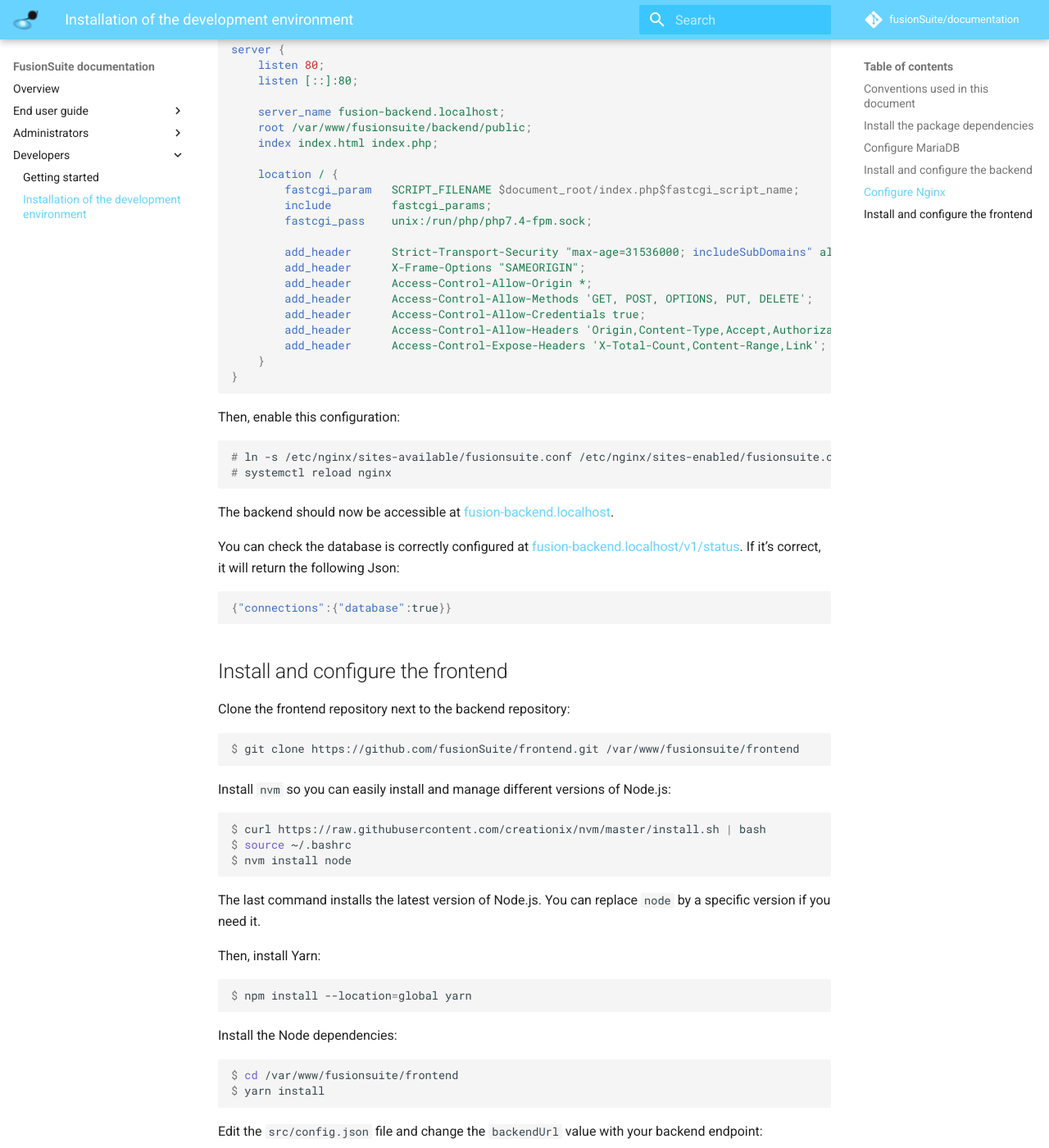
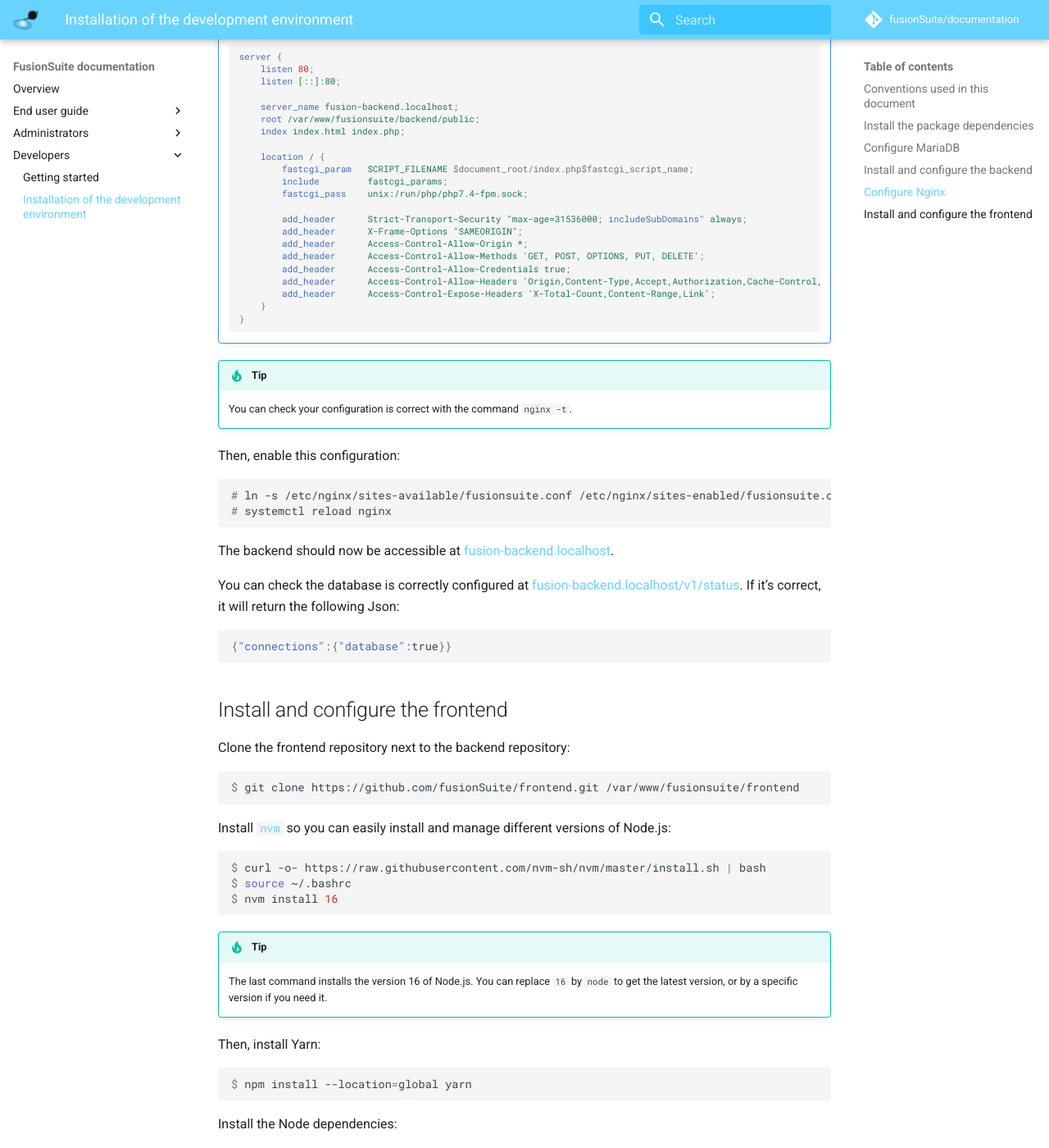
Before and after one commit to fusionSuite/documentation, an MkDocs documentation site: the page built from docs/developers/installation.md, in a window 1280 px wide and 1400 px high, scrolled down 2318 px. Shown: the whole window at 82% size. Built offline with MkDocs 1.6.1 and Material for MkDocs 9.7.7, drawn with Linux system fonts in a browser that asks for light colours; comment, search, counter and statistics services are not loaded; some of the changed text lies outside the part shown.

Commit message:
Homogenize developers doc with admins docs
I improved some parts of the admin documentation compared to the
developers documentation, and so I bring these improvements back to the
developers documentation.

````diff
--- a/docs/developers/installation.md
+++ b/docs/developers/installation.md
@@ -24,8 +24,7 @@ FusionSuite also works and is tested with MySQL and PostgreSQL databases.
 
 ## Install the package dependencies
 
-Install dependencies with the following command (it should require `root`
-privileges):
+Install the dependencies with the following command:
 
 ```console
 # apt install git curl composer php7.4-fpm php7.4-mysql php7.4-xml nginx mariadb-server
@@ -101,30 +100,34 @@ $ ./bin/cli install
 You now have to configure Nginx to serve the backend. Create a new file named
 `/etc/nginx/sites-available/fusionsuite.conf`:
 
-```nginx title="/etc/nginx/sites-available/fusionsuite.conf"
-server {
-    listen 80;
-    listen [::]:80;
+???+ note "/etc/nginx/sites-available/fusionsuite.conf"
+    ```nginx
+    server {
+        listen 80;
+        listen [::]:80;
 
-    server_name fusion-backend.localhost;
-    root /var/www/fusionsuite/backend/public;
-    index index.html index.php;
+        server_name fusion-backend.localhost;
+        root /var/www/fusionsuite/backend/public;
+        index index.html index.php;
 
-    location / {
-        fastcgi_param   SCRIPT_FILENAME $document_root/index.php$fastcgi_script_name;
-        include         fastcgi_params;
-        fastcgi_pass    unix:/run/php/php7.4-fpm.sock;
+        location / {
+            fastcgi_param   SCRIPT_FILENAME $document_root/index.php$fastcgi_script_name;
+            include         fastcgi_params;
+            fastcgi_pass    unix:/run/php/php7.4-fpm.sock;
 
-        add_header      Strict-Transport-Security "max-age=31536000; includeSubDomains" always;
-        add_header      X-Frame-Options "SAMEORIGIN";
-        add_header      Access-Control-Allow-Origin *;
-        add_header      Access-Control-Allow-Methods 'GET, POST, OPTIONS, PUT, DELETE';
-        add_header      Access-Control-Allow-Credentials true;
-        add_header      Access-Control-Allow-Headers 'Origin,Content-Type,Accept,Authorization,Cache-Control,Pragma,Expires';
-        add_header      Access-Control-Expose-Headers 'X-Total-Count,Content-Range,Link';
+            add_header      Strict-Transport-Security "max-age=31536000; includeSubDomains" always;
+            add_header      X-Frame-Options "SAMEORIGIN";
+            add_header      Access-Control-Allow-Origin *;
+            add_header      Access-Control-Allow-Methods 'GET, POST, OPTIONS, PUT, DELETE';
+            add_header      Access-Control-Allow-Credentials true;
+            add_header      Access-Control-Allow-Headers 'Origin,Content-Type,Accept,Authorization,Cache-Control,Pragma,Expires';
+            add_header      Access-Control-Expose-Headers 'X-Total-Count,Content-Range,Link';
+        }
     }
-}
-```
+    ```
+
+!!! tip
+    You can check your configuration is correct with the command `nginx -t`.
 
 Then, enable this configuration:
 
@@ -150,17 +153,19 @@ Clone the frontend repository next to the backend repository:
 $ git clone https://github.com/fusionSuite/frontend.git /var/www/fusionsuite/frontend
 ```
 
-Install `nvm` so you can easily install and manage different versions of
-Node.js:
+Install [`nvm`](https://github.com/nvm-sh/nvm) so you can easily install and
+manage different versions of Node.js:
 
 ```console
-$ curl https://raw.githubusercontent.com/creationix/nvm/master/install.sh | bash
+$ curl -o- https://raw.githubusercontent.com/nvm-sh/nvm/master/install.sh | bash
 $ source ~/.bashrc
-$ nvm install node
+$ nvm install 16
 ```
 
-The last command installs the latest version of Node.js. You can replace `node`
-by a specific version if you need it.
+!!!tip
+    The last command installs the version 16 of Node.js. You can replace `16`
+    by `node` to get the latest version, or by a specific version if you need
+    it.
 
 Then, install Yarn:
 
@@ -178,11 +183,12 @@ $ yarn install
 Edit the `src/config.json` file and change the `backendUrl` value with your
 backend endpoint:
 
-```json title="/var/www/fusionsuite/frontend/src/config.json"
-{
-  "backendUrl": "http://fusion-backend.localhost"
-}
-```
+???+ note "/var/www/fusionsuite/frontend/src/config.json"
+    ```json
+    {
+      "backendUrl": "http://fusion-backend.localhost"
+    }
+    ```
 
 Finally, start the frontend:
 
````
Also changed, not shown: other parts of docs/developers/installation.md (+3 -3 lines).
